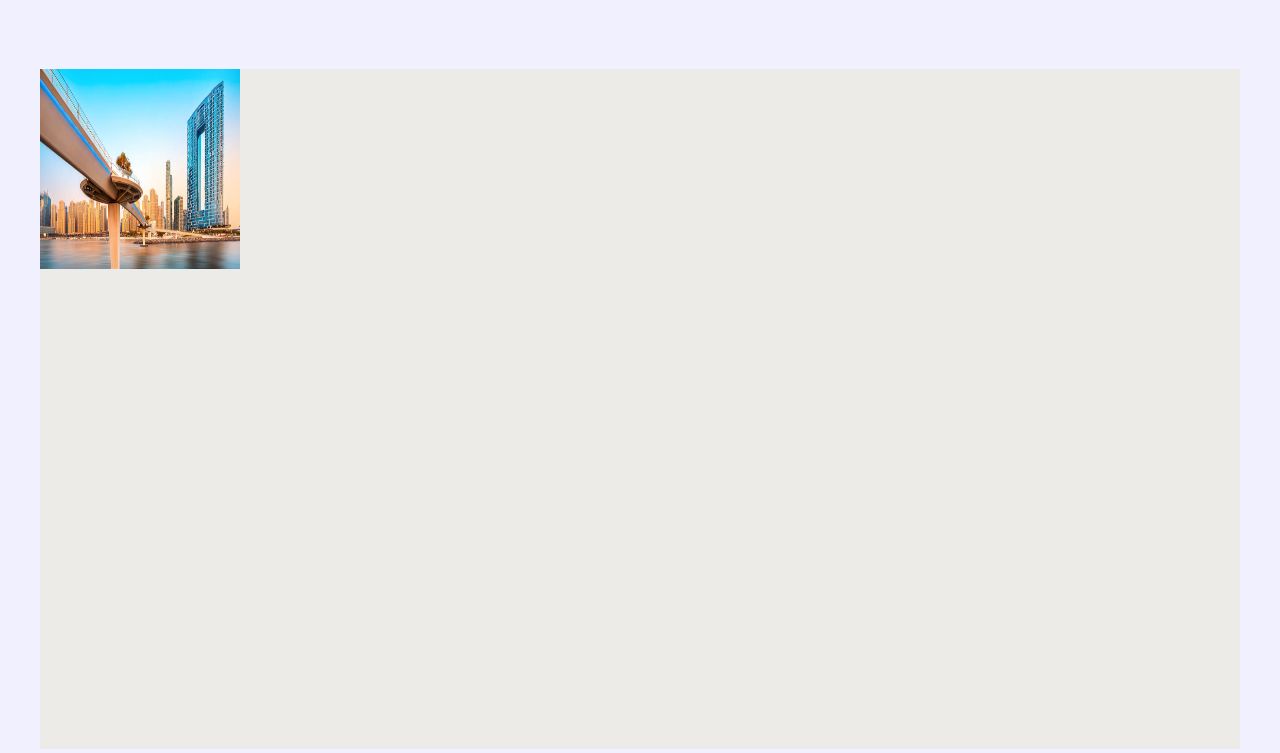
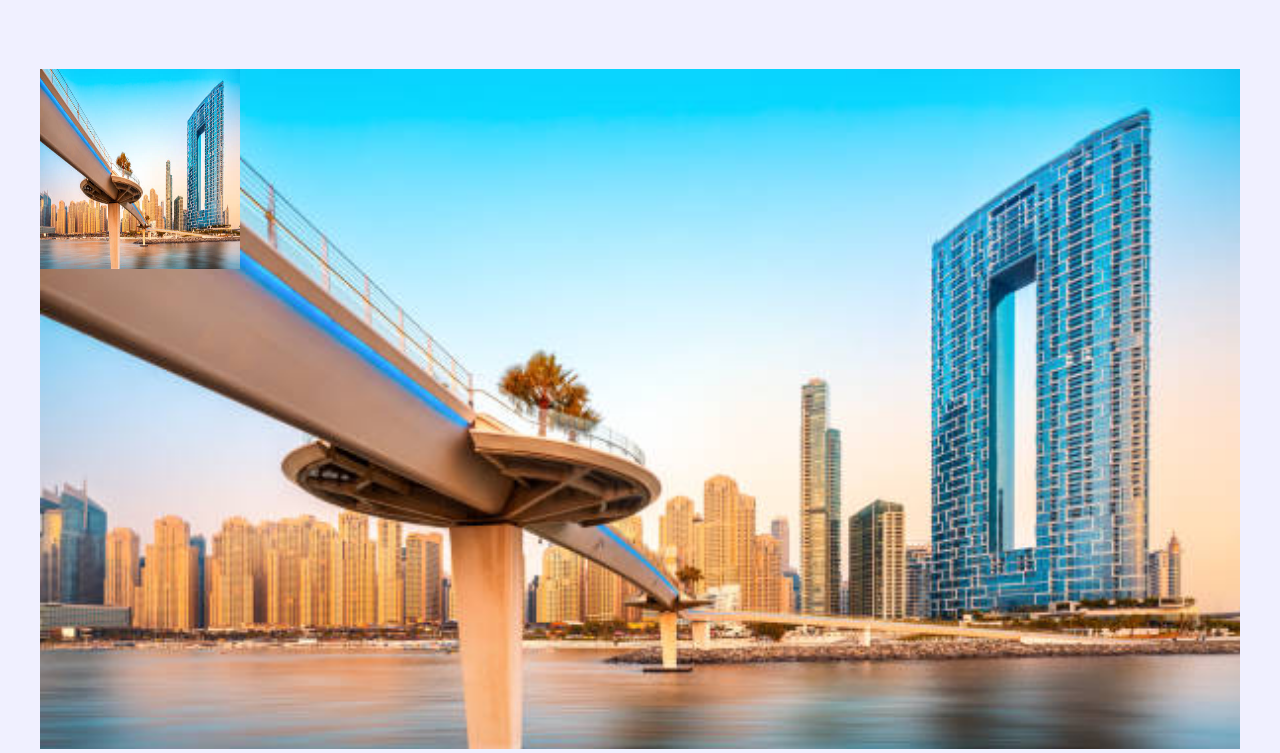
Before and after one commit to Tamadur55/nana, a plain HTML site: page index.html in a window 1280 px wide. Shown: the part 4516-5269 px from the top of the page. Drawn offline with nearby package versions, Linux system fonts and the light colour scheme.

Commit message:
Update Stayle.css

```diff
--- a/css/Stayle.css
+++ b/css/Stayle.css
@@ -136,8 +136,7 @@ height: 105%;
     .div-icon0 {
    width: 100%;
    height: 100%;
-   background-image:url(./img/123.jpg);
-   background-color: rgb(237, 235, 232);
+   background-image:url(/img/123.jpg);
    background-repeat: no-repeat;
    background-attachment: fixed;
    background-size: cover;
```
